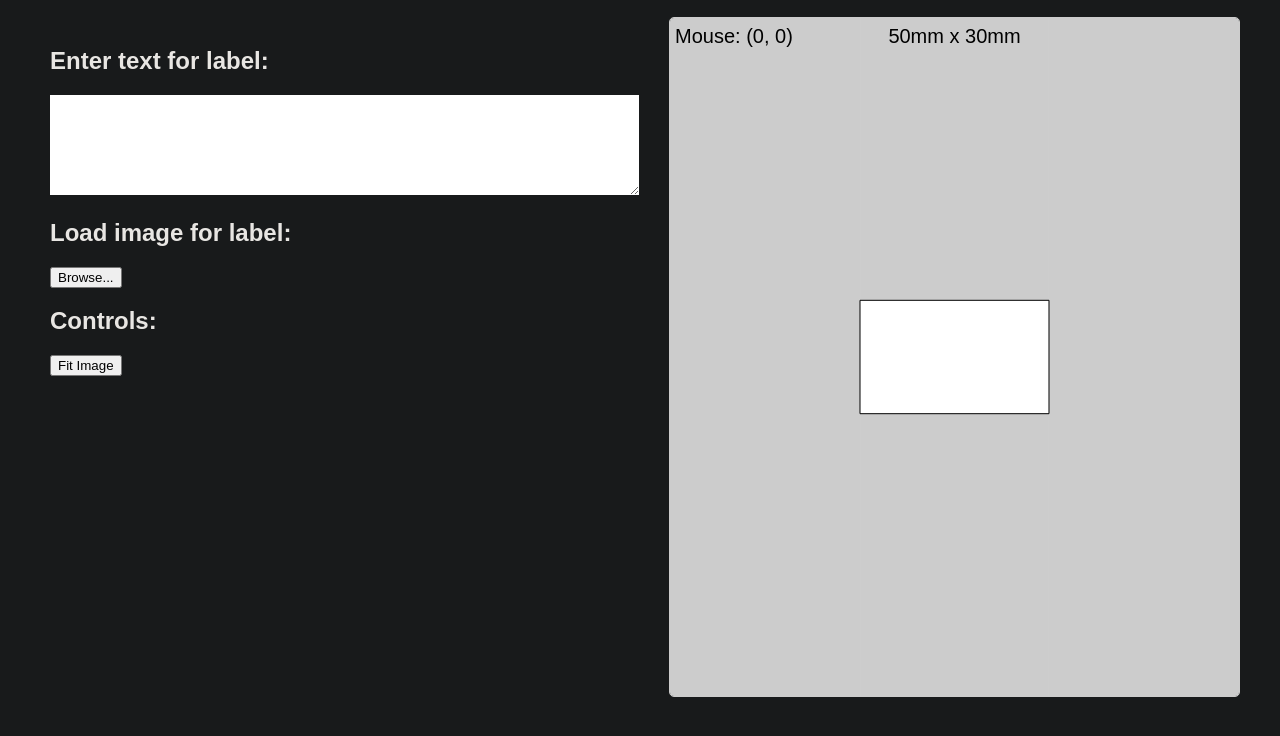
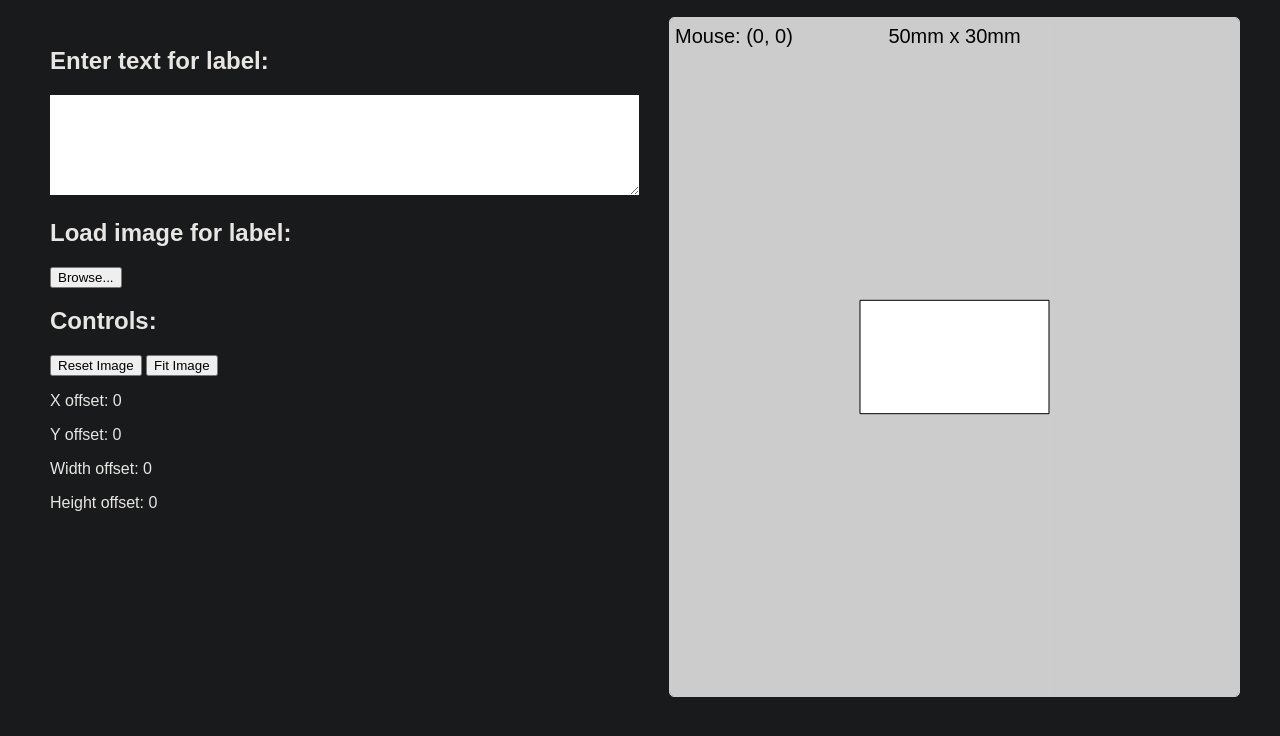
Before and after one commit to BigDru/label_printer_web_portal, a plain HTML site: page html/index.html in a window 1280 px wide. Shown: the part 134-870 px from the top of the page. Drawn offline with Linux system fonts and the light colour scheme.

Commit message:
Feat: added reset button and labels for current offset value

```diff
--- a/html/index.html
+++ b/html/index.html
@@ -29,7 +29,12 @@
                     <button onclick="document.getElementById('image-input').click()">Browse...</button>
                     <input id="image-input" style="display: none" type="file">
                     <h2>Controls:</h2>
+                    <button id="reset-button">Reset Image</button>
                     <button id="fit-button">Fit Image</button>
+                    <p id="offset-x">X offset: 0</p>
+                    <p id="offset-y">X offset: 0</p>
+                    <p id="offset-w" alt="Amount of pixels subtracted from original width">Width offset: 0</p>
+                    <p id="offset-h" alt="Amount of pixels subtracted from original height">Height offset: 0</p>
                 </div>
             </div>
 
--- a/html/script.js
+++ b/html/script.js
@@ -5,9 +5,15 @@ document.addEventListener('DOMContentLoaded', function () {
     const imageInput = document.getElementById('image-input');
     const textBox = document.getElementById('text-box');
     const printButton = document.getElementById('print-button');
+    const resetButton = document.getElementById('reset-button');
     const fitButton = document.getElementById('fit-button');
     const canvas = document.getElementById('canvas');
     const ctx = canvas.getContext('2d');
+
+    const offset_x_p = document.getElementById('offset-x');
+    const offset_y_p = document.getElementById('offset-y');
+    const offset_w_p = document.getElementById('offset-w');
+    const offset_h_p = document.getElementById('offset-h');
 
     function get_dpi() {
         // Create an element with 1 inch width
@@ -211,6 +217,11 @@ document.addEventListener('DOMContentLoaded', function () {
         ctx.fillRect(x, (canvas.height + label_h) / 2, label_w, (canvas.height - label_h) / 2);
 
         ctx.fillRect(x + label_w, 0, (canvas.width - label_w) / 2, canvas.height);
+
+        offset_x_p.textContent = `X offset: ${img_offsets.x}`;
+        offset_y_p.textContent = `Y offset: ${img_offsets.y}`;
+        offset_w_p.textContent = `Width offset: ${img_offsets.w}`;
+        offset_h_p.textContent = `Height offset: ${img_offsets.h}`;
     }
 
     labelSize.addEventListener('change', update_canvas);
@@ -341,15 +352,25 @@ document.addEventListener('DOMContentLoaded', function () {
         reader.onload = function(event) {
             img = new Image();
             img.onload = function() {
-                img_offsets.x = 0;
-                img_offsets.y = 0;
-                img_offsets.w = 0;
-                img_offsets.h = 0;
+                reset_image();
                 fit_to_label();
             };
             img.src = event.target.result;
         };
         reader.readAsDataURL(file);
+    });
+
+    function reset_image()
+    {
+        img_offsets.x = 0;
+        img_offsets.y = 0;
+        img_offsets.w = 0;
+        img_offsets.h = 0;
+    }
+
+    resetButton.addEventListener('click', function(){
+        reset_image();
+        update_canvas();
     });
 
     function fit_to_label()
```
